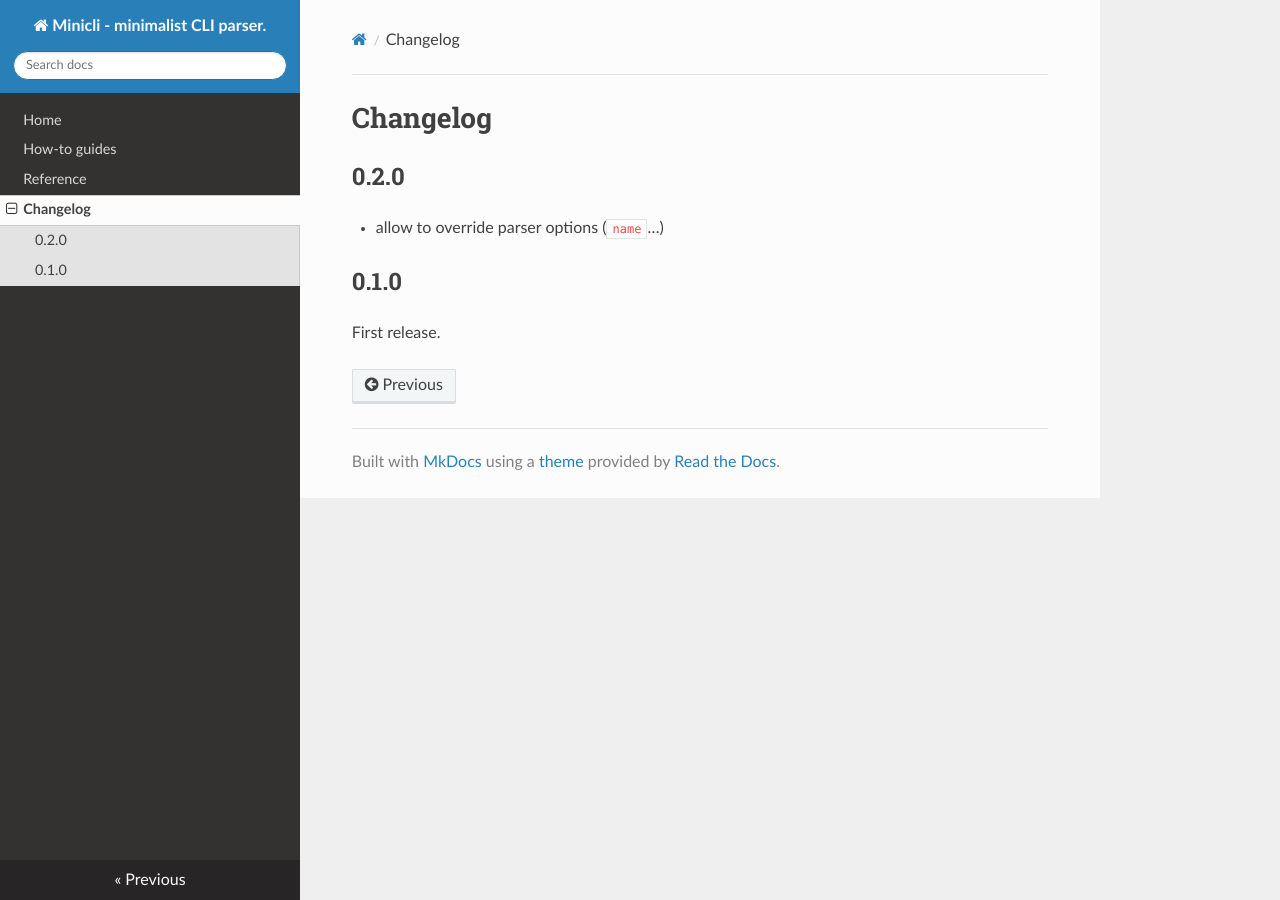
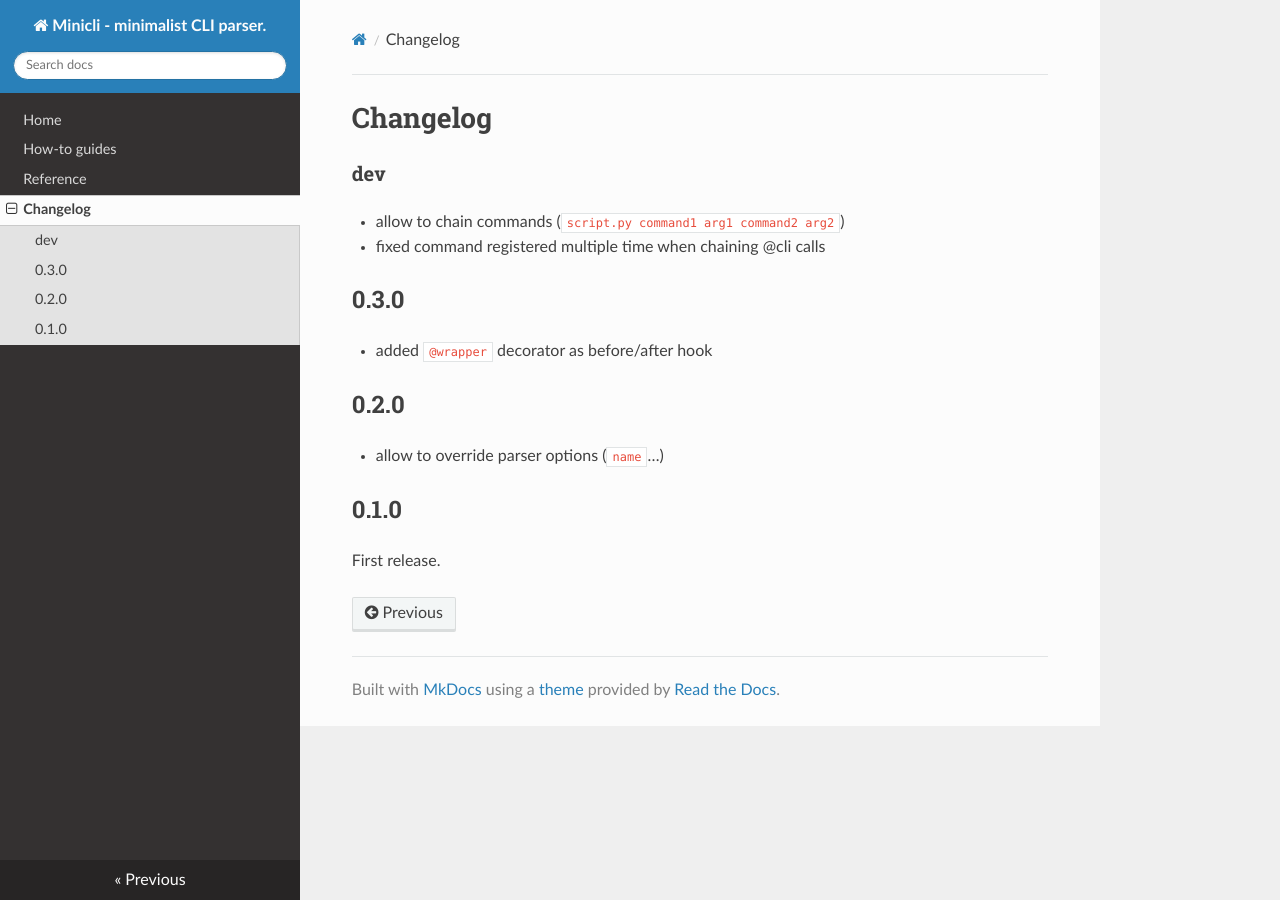
Before and after one commit to pyrates/minicli, an MkDocs documentation site: the page built from docs/changelog.md, in a window 1280 px wide. Built offline with MkDocs 1.6.1, drawn with Linux system fonts in a browser that asks for light colours; nearby versions of some CDN libraries; old or Windows-style settings are respelled for this version of MkDocs.

Commit message:
CHANGELOG

```diff
--- a/docs/changelog.md
+++ b/docs/changelog.md
@@ -1,4 +1,13 @@
 # Changelog
+
+### dev
+
+- allow to chain commands (`script.py command1 arg1 command2 arg2`)
+- fixed command registered multiple time when chaining @cli calls
+
+## 0.3.0
+
+- added `@wrapper` decorator as before/after hook
 
 ## 0.2.0
 
```
